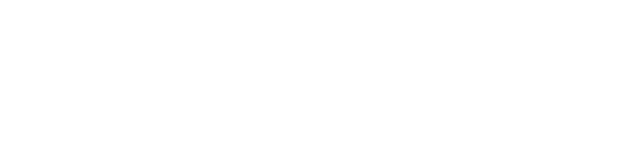
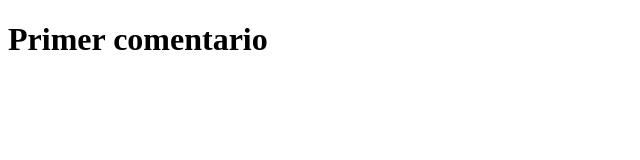
Before and after one commit to progdieg/git-prueba, a plain HTML site: page index.html in a window 1280 px wide. Shown: the whole page, without its empty margins (0-640 px from the left). Drawn offline with Linux system fonts and the light colour scheme.

Commit message:
agrego h1

```diff
--- a/index.html
+++ b/index.html
@@ -7,6 +7,7 @@
     <title>Document</title>
 </head>
 <body>
+    <h1>Primer comentario</h1>
 
 </body>
 </html>
```
